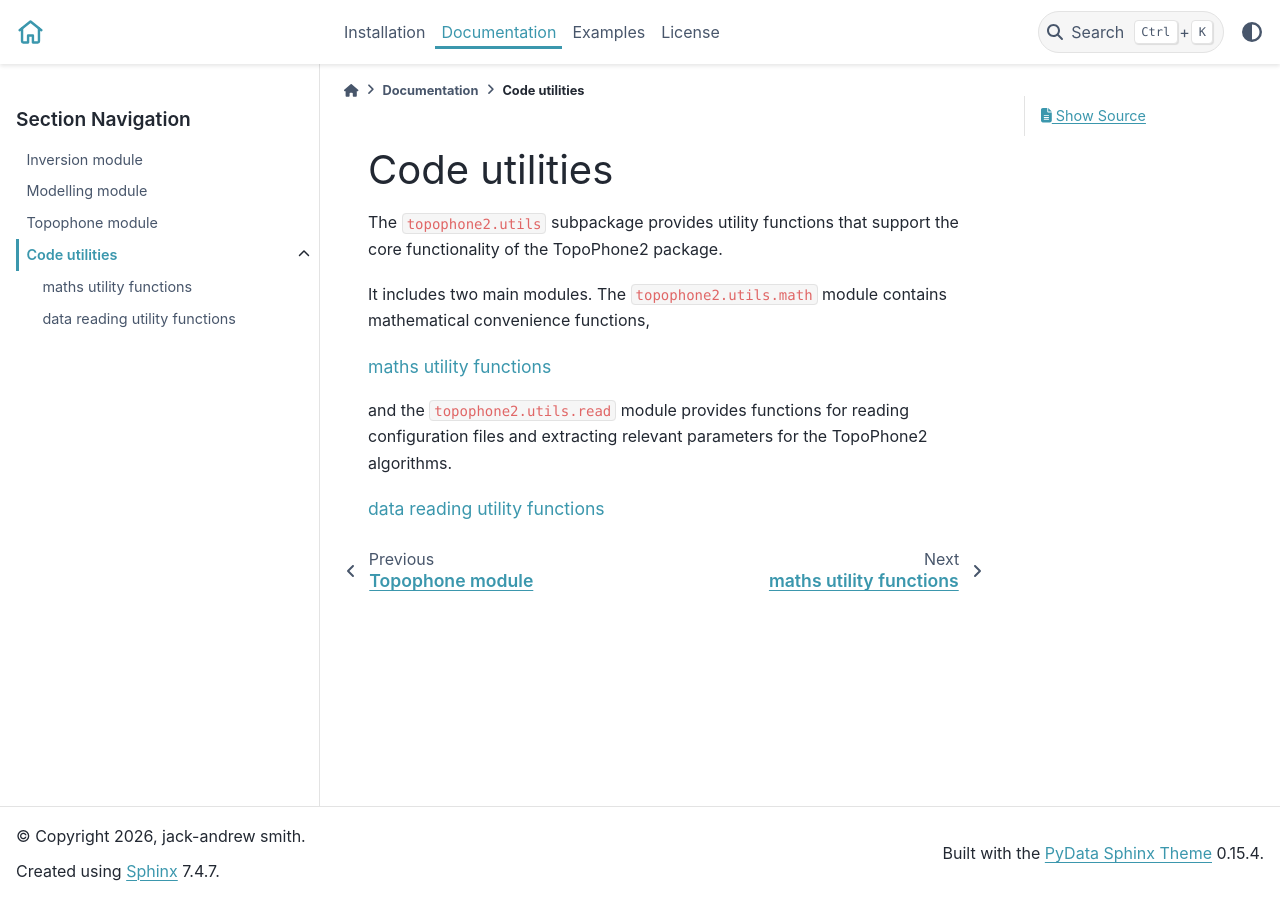
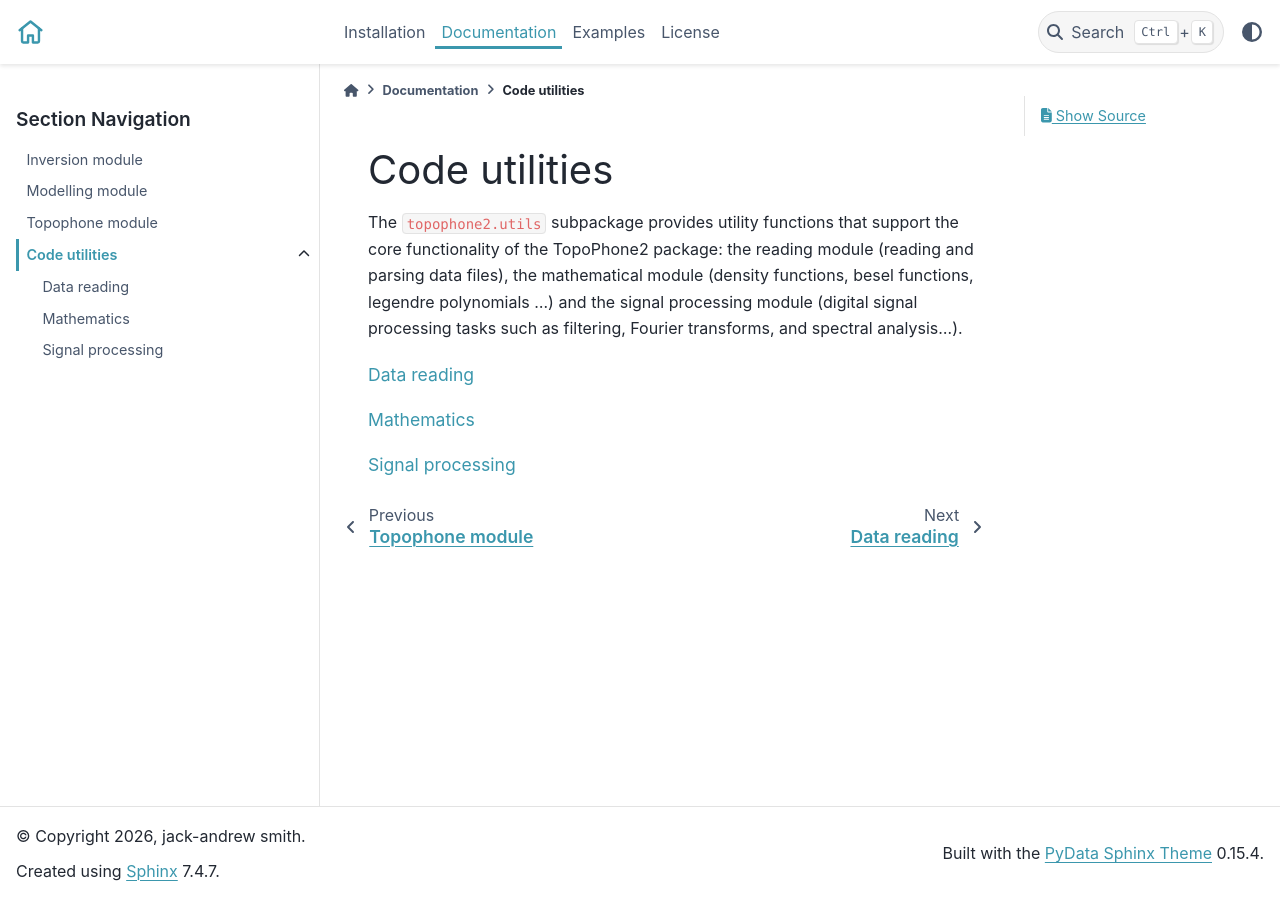
Before and after one commit to Claudia-Elijas/topophone2, a Sphinx documentation site: the page built from docs/source/topophone2.utils.rst, in a window 1280 px wide. Built offline with Sphinx 7.4.7 and the PyData theme 0.15.4, drawn with Linux system fonts in a browser that asks for light colours.

```diff
--- /dev/null
+++ b/docs/source/topophone2.utils.dsp.rst
@@ -0,0 +1,7 @@
+Signal processing
+=================
+
+.. automodule:: topophone2.utils.dsp
+   :members:
+   :show-inheritance:
+   :undoc-members:
--- a/docs/source/topophone2.utils.math.rst
+++ b/docs/source/topophone2.utils.math.rst
@@ -1,5 +1,5 @@
-maths utility functions
-=======================
+Mathematics
+===========
 
 .. automodule:: topophone2.utils.math
    :members:
--- a/docs/source/topophone2.utils.read.rst
+++ b/docs/source/topophone2.utils.read.rst
@@ -1,5 +1,5 @@
-data reading utility functions
-==============================
+Data reading
+============
 
 .. automodule:: topophone2.utils.read
    :members:
--- a/docs/source/topophone2.utils.rst
+++ b/docs/source/topophone2.utils.rst
@@ -1,9 +1,16 @@
 Code utilities
 ==============
 
-The ``topophone2.utils`` subpackage provides utility functions that support the core functionality of the TopoPhone2 package.
+The ``topophone2.utils`` subpackage provides utility functions that support the core functionality of the TopoPhone2 package:
+the reading module (reading and parsing data files), the mathematical module (density functions, besel functions, legendre polynomials ...) and
+the signal processing module (digital signal processing tasks such as filtering, Fourier transforms, and spectral analysis...).
 
-It includes two main modules. The ``topophone2.utils.math`` module contains mathematical convenience functions,
+
+.. toctree::
+   :maxdepth: 2
+
+   topophone2.utils.read
+
 
 .. toctree::
    :maxdepth: 2
@@ -11,10 +18,7 @@
    topophone2.utils.math
 
 
-
-and the ``topophone2.utils.read`` module provides functions for reading configuration files and extracting relevant parameters for the TopoPhone2 algorithms.
-
 .. toctree::
    :maxdepth: 2
 
-   topophone2.utils.read
+   topophone2.utils.dsp
```
Also changed, not shown: docs/source/examples/example_1/example_1.1.ipynb, docs/source/examples/example_1/example_1.3.ipynb, docs/source/examples/example_2/example_2.2.ipynb, docs/source/examples/example_3/example_3.1.ipynb.
